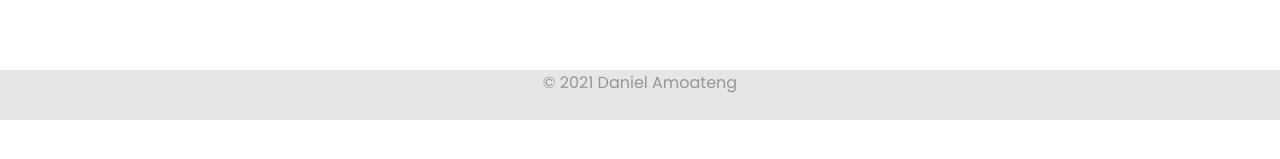
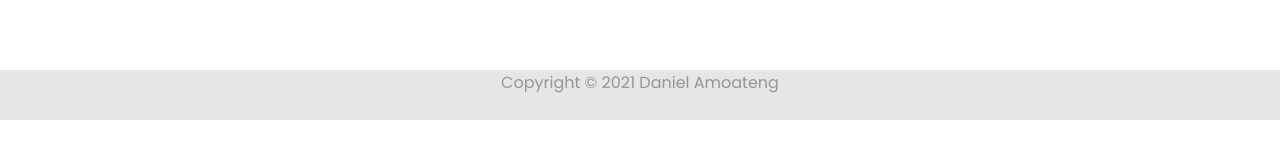
Before and after one commit to Danielamoateng1989/personalwebsite, a React (Create React App) app: page /aboutme in a window 1280 px wide. Shown: the part 195-354 px from the top of the page. Built offline with nearby package versions, Linux system fonts and the light colour scheme.

Commit message:
Add copyright to footer

```diff
--- a/src/components/Footer.js
+++ b/src/components/Footer.js
@@ -4,7 +4,7 @@ const Footer = () => {
     return (
 
 <div class="footer">
-  <p>&copy; 2021 Daniel Amoateng</p>
+  <p> Copyright &copy; 2021 Daniel Amoateng</p>
 </div>
 
     )
```
